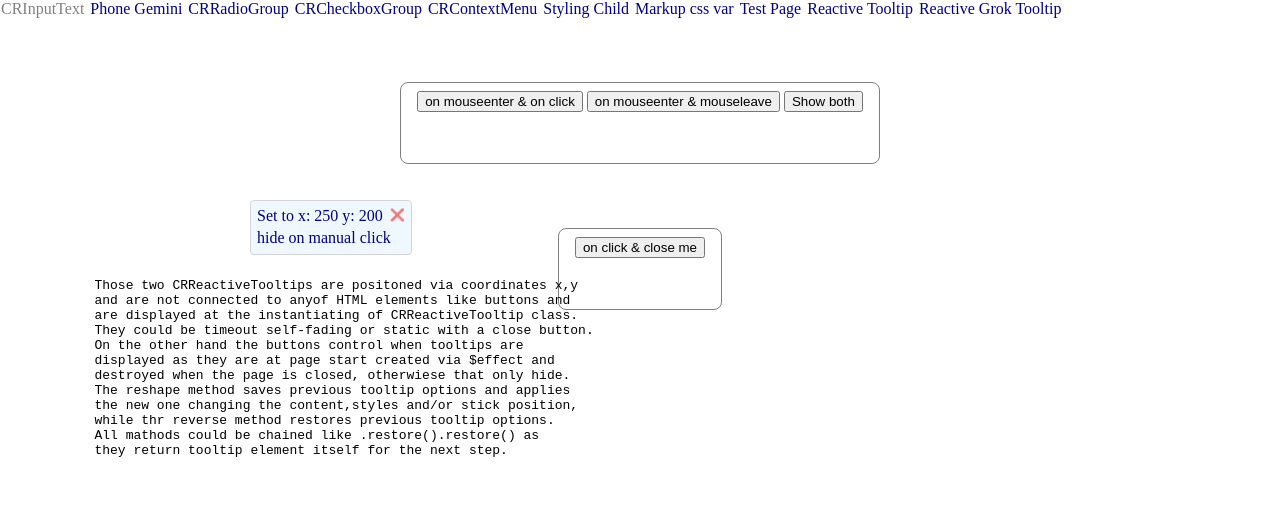
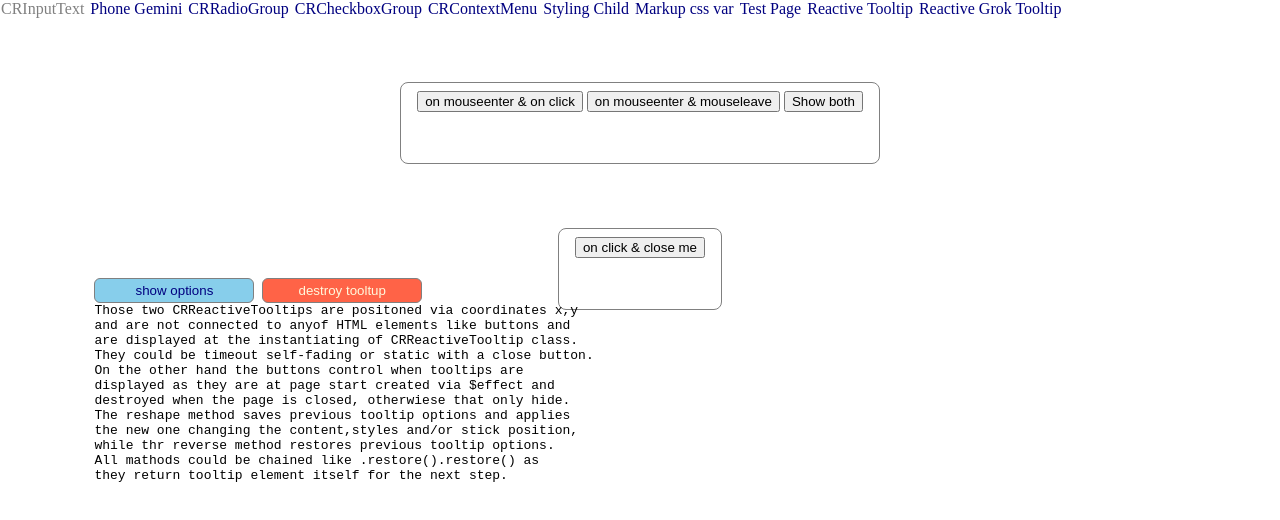
Before and after one commit to mbanem/cr-components, a SvelteKit app: page /tooltip-grok in a window 1280 px wide. Shown: the top 520 px of the page. Built offline with nearby package versions, Linux system fonts and the light colour scheme.

Commit message:
tooltip-grok wakeup and destroy added

```diff
--- a/src/routes/tooltip-grok/+page.svelte
+++ b/src/routes/tooltip-grok/+page.svelte
@@ -17,7 +17,8 @@
 	let tip1: CRReactiveTooltip;
 	let tip2: CRReactiveTooltip;
 	let tip3: CRReactiveTooltip;
-	let pos: CRReactiveTooltip;
+	let pos1: CRReactiveTooltip;
+	let pos2: CRReactiveTooltip;
 
 	// some (Partial)of tooltip-args used in this page
 	const ttOptions = {
@@ -28,7 +29,7 @@
 		userStyles: { color: 'red', backgroundColor: 'cornsilk' }
 	} satisfies Partial<ITooltipOptions>;
 
-	const posOptions = {
+	const posOptions1 = {
 		stick: 'left',
 		content: 'Set to x: 50 y: 200\nhide after 3sec',
 		timeout: 3000,
@@ -43,16 +44,26 @@
 			borderRadius: '4px'
 		}
 	} satisfies Partial<ITooltipOptions>;
+	const posOptions2 = {
+		stick: 'left',
+		anchor: { x: 250, y: 200 },
+		timeout: 0,
+		content: 'Set to x: 250 y: 200\nhide on manual click',
+		onClose: wakeUp,
+		userStyles: {
+			color: 'navy',
+			backgroundColor: 'aliceblue',
+			width: 'max-content',
+			textWrap: 'nowrap',
+			padding: '4px 6px',
+			border: '1px solid lightgray',
+			borderRadius: '4px'
+		}
+	} satisfies Partial<ITooltipOptions>;
+
 	// $effect will take care of bnt1,btn2,btn3 to be ready
 	$effect(() => {
-		// shown immediatelly no showOn  as no way for that
-		let pos1 = new CRReactiveTooltip(posOptions);
-		let pos2 = new CRReactiveTooltip({
-			...posOptions,
-			anchor: { x: 250, y: 200 },
-			timeout: 0,
-			content: 'Set to x: 250 y: 200\nhide on manual click'
-		});
+		// shown immediatelly no showOn  as no way for tha
 
 		tip1 = new CRReactiveTooltip({
 			...ttOptions,
@@ -113,6 +124,29 @@
 			tip1.reverse();
 		}, 8000);
 	}
+	let f = true;
+	let optButton: HTMLButtonElement | undefined = undefined;
+	function wakeUp() {
+		log('wakeUp called');
+		if (optButton) {
+			optButton.innerText = 'wake up tooltip';
+			Object.assign(optButton.style, { color: 'white', backgroundColor: 'navy' });
+		} else {
+			log('no optButton');
+		}
+	}
+
+	function showOpt(e: MouseEvent) {
+		if (f) {
+			pos1 = new CRReactiveTooltip(posOptions1);
+			pos2 = new CRReactiveTooltip(posOptions2);
+			optButton = e.target as HTMLButtonElement;
+			f = false;
+		} else {
+			pos1.wakeUp();
+			pos2.wakeUp();
+		}
+	}
 </script>
 
 <div class="wrapper">
@@ -141,6 +175,13 @@
 	<button bind:this={btn3}>on click & close me</button>
 </div>
 <pre class="tooltip-types">
+	<button onclick={showOpt} class="show-opt">show options</button> <button
+		onclick={() => {
+			pos1.destroy();
+			pos2.destroy();
+		}}
+		class="destroy">destroy tooltup</button
+	>
 	Those two CRReactiveTooltips are positoned via coordinates x,y
 	and are not connected to anyof HTML elements like buttons and
 	are displayed at the instantiating of CRReactiveTooltip class.
@@ -163,4 +204,20 @@
 	.tooltip-types {
 		margin: -6rem 0 0 2rem;
 	}
+	.show-opt,
+	.destroy {
+		color: navy;
+		background-color: skyblue;
+		border: 1px solid gray;
+		border-radius: 6px;
+		outline: none;
+		width: 10rem;
+		text-align: center;
+		padding: 4px 1rem;
+		cursor: pointer;
+	}
+	.destroy {
+		color: cornsilk;
+		background-color: tomato;
+	}
 </style>
--- a/src/routes/tooltip-grok/CRReactiveTooltip.ts
+++ b/src/routes/tooltip-grok/CRReactiveTooltip.ts
@@ -39,6 +39,7 @@ export class CRReactiveTooltip {
       showOn,
       hideOn,
       timeout,
+      onClose,
       userStyles
     } = options;
     this._content = content;
@@ -59,7 +60,7 @@ export class CRReactiveTooltip {
       this.setShowHandler(this.showOn)
       this.setHideHandler(this.hideOn)
     }
-    // this.onClose = onClose as TOnClose;
+    this.onClose = onClose as TOnClose;
   }
   isActive() {
     return this.tooltipEl !== undefined;
@@ -180,23 +181,6 @@ export class CRReactiveTooltip {
     if (!this.tooltipEl) return;
 
     this.tooltipEl.style.opacity = '0';
-    await new Promise((r) => setTimeout(r, 300));
-    try {
-      this.tooltipEl.remove();
-    } catch { }
-    this.tooltipEl = undefined;
-    this.anchorRect = undefined;
-
-    // // cleanup listeners
-    // if (this.scrollHandler) {
-    //   window.removeEventListener('scroll', this.scrollHandler);
-    //   window.removeEventListener('resize', this.scrollHandler);
-    //   this.scrollHandler = undefined;
-    // }
-    // if (this.autoCloseTimer) {
-    //   clearTimeout(this.autoCloseTimer);
-    //   this.autoCloseTimer = undefined;
-    // }
   }
 
   private updatePosition() {
@@ -376,6 +360,33 @@ export class CRReactiveTooltip {
     window.addEventListener('resize', this.scrollHandler, { passive: true });
   }
 
+  public wakeUp() {
+    if (this.tooltipEl) {
+      this.tooltipEl.style.opacity = '1';
+      if (this.timeout > 0) {
+        this.autoCloseTimer = setTimeout(() => this.hide(), this.timeout);
+      }
+    }
+  }
+  public destroy() {
+    this.hide()
+    try {
+      this.tooltipEl?.remove();
+    } catch { }
+    this.tooltipEl = undefined;
+    this.anchorRect = undefined;
+
+    // cleanup listeners
+    if (this.scrollHandler) {
+      window.removeEventListener('scroll', this.scrollHandler);
+      window.removeEventListener('resize', this.scrollHandler);
+      this.scrollHandler = undefined;
+    }
+    if (this.autoCloseTimer) {
+      clearTimeout(this.autoCloseTimer);
+      this.autoCloseTimer = undefined;
+    }
+  }
   public async show(
     // anchor: THovered,
     // content: HTMLElement | string,
@@ -405,7 +416,7 @@ export class CRReactiveTooltip {
   }
 
   async hide() {
+    await this.fadeOut();
     this.onClose?.();
-    await this.fadeOut();
   }
 }
```
